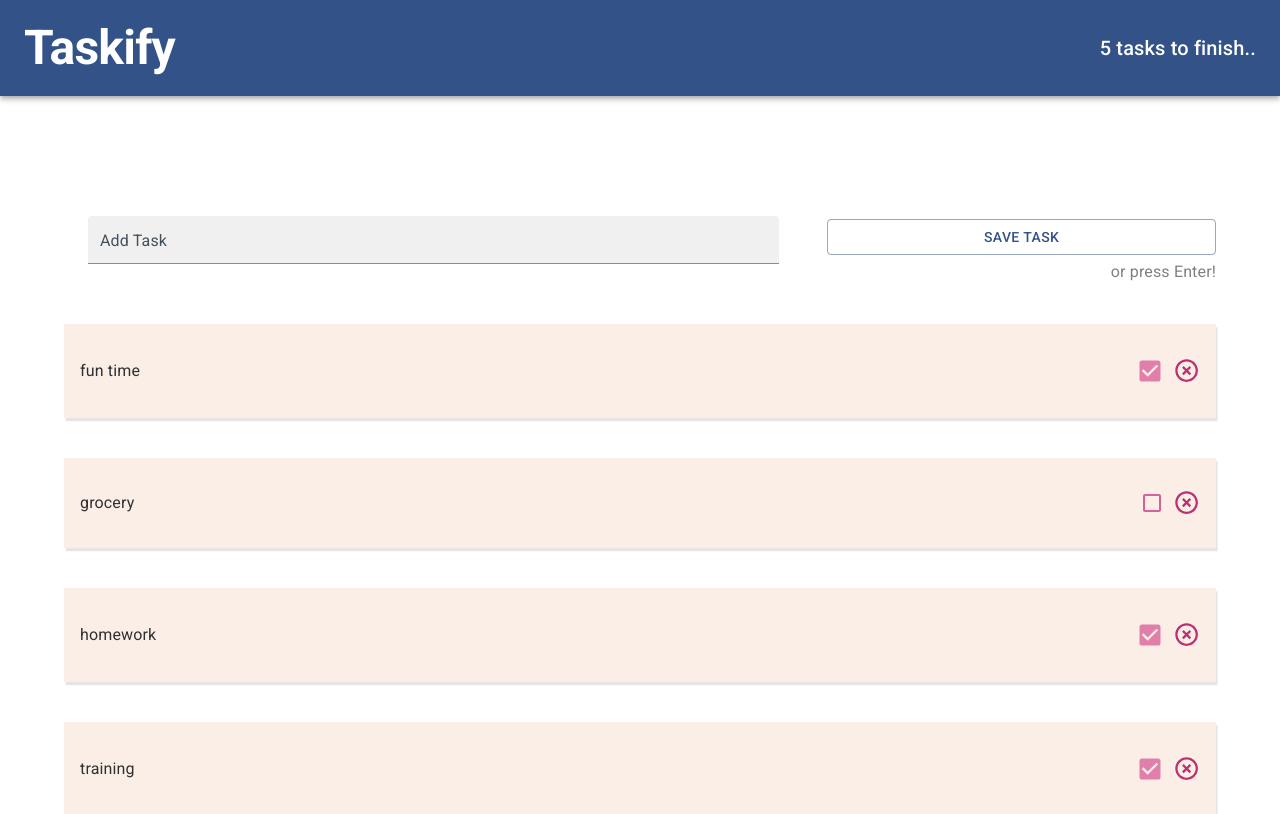
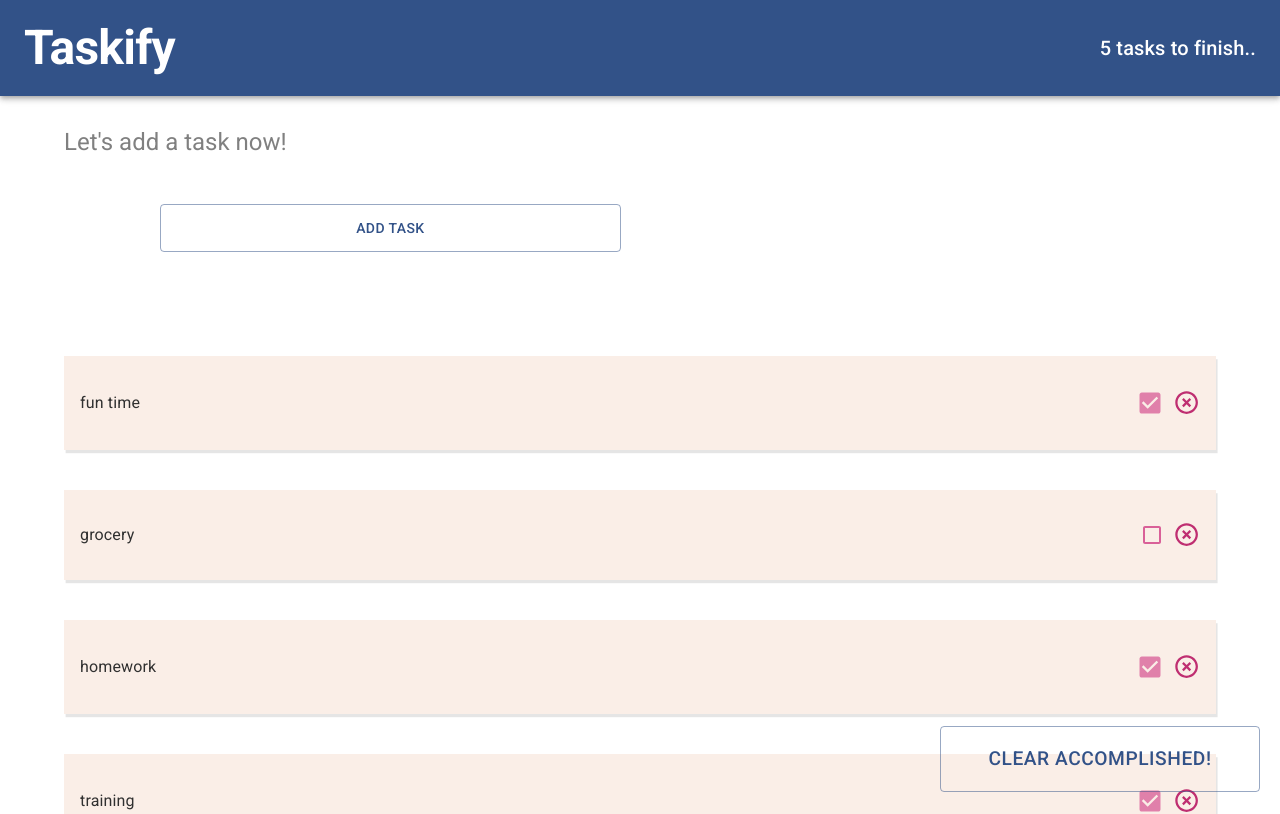
Before and after one commit to amrakhussein/Taskify-MUI, a React (Create React App) app: page / in a window 1280 px wide. Shown: the top 814 px of the page. Built offline with nearby package versions, Linux system fonts and the light colour scheme.

Commit message:
Feat & Styles: - todo modal feature added (pop up) - warning message upon empty string (mui component) - basic styles applied
more refactor & features to come

```diff
--- a/src/components/App.jsx
+++ b/src/components/App.jsx
@@ -1,11 +1,13 @@
 import React, { useState } from 'react'
 import todoData from '../todoData'
-import TaskListInput from './AppTask/TaskListInput'
 import theme from './AppTheme'
 import { createTheme, ThemeProvider } from '@mui/material/styles'
 import TaskListItem from './AppTask/TaskListItem'
+
 import { Box, Button, Tooltip } from '@mui/material'
 import Layout from './AppLayout/TheLayout'
+import TaskListCardAddNew from './AppTask/TaskListCardAddNew'
+
 export default function App() {
   // TODO
   // useLocalStorage hook
@@ -19,7 +21,8 @@ export default function App() {
   const [todos, setTodos] = useState(initialized)
   const { length: NumberOfTodos } = todos
 
-  const [noEmpty, setNoEmpty] = useState(null)
+  const [noEmpty, setNoEmpty] = useState(true)
+
 
   const handleChange = (id) => {
     let updatedTodos = todos.map((item) =>
@@ -30,14 +33,20 @@ export default function App() {
     setTodos(updatedTodos)
     //
   }
+
+  const validateInput = (text) => {
+    const { value } = text.target
+    //
+    if (value === '' || value === ' ' || value === undefined) {
+      setNoEmpty(true)
+    } else {
+      setNoEmpty(false)
+    }
+  }
+
   const addTodo = (userData) => {
-    //  TODO
-    // validate userInput useing Regex
-    if (userData === '' || userData === ' ')
-      return setNoEmpty('Add a valuable task!')
-    setNoEmpty(null)
 
-    //
+
     let todoData = [...todos]
     // TODO
     // use lib for handling unique IDs
@@ -64,7 +73,6 @@ export default function App() {
     setTodos(updatedTodos)
   }
 
-
   // indiviual todo tasks
   const todoItems = todos?.map((item) => (
     <TaskListItem
@@ -77,21 +85,43 @@ export default function App() {
 
   return (
     <ThemeProvider theme={appTheme}>
-      <Layout count={NumberOfTodos}>
-        <TaskListInput noEmpty={noEmpty}  addTodo={addTodo} />
-        <Box sx={{ maxHeight: '30rem',  }}>{todoItems}</Box>
-        <Tooltip disableFocusListener disableTouchListener title="Your checked tasks will be deleted when you press this button!">
+      <Layout count={NumberOfTodos} >
+        <TaskListCardAddNew
+          noEmpty={noEmpty}
+          setNoEmpty={setNoEmpty}
+          addTask={addTodo}
+          validateInput={validateInput}
+        />
+        <Box sx={{  height:'80%', }}>{todoItems}</Box>
 
+        </Layout>
+
+      <Box sx={{ display: 'flex', justifyContent: 'center', bgcolor:'green',  }}>
+        <Tooltip
+          disableFocusListener
+          disableTouchListener
+          title="Your checked tasks will be deleted when you press this button!"
+        >
           <Button
-          variant="contained"
+            variant="outlined"
             disabled={NumberOfTodos === 0 ? true : false}
-          sx={{ m: { xs: 4, sm: 4 }, mr: { xs: 0.3, }, float: 'right' }}
+            sx={{
+
+              p: { xs: 2, sm: 4 },
+              position: 'fixed',
+              width: {xs:'20rem',sm:'20rem'},
+              height: {xs:'2.4rem', sm:'0.8rem'},
+              bottom: 8,
+              right: 20,
+              textTransform: 'uppercase',
+              fontSize: '1.2rem',
+            }}
             onClick={handleFilter}
           >
             Clear accomplished!
           </Button>
         </Tooltip>
-      </Layout>
+            </Box>
     </ThemeProvider>
   )
 }
--- a/src/components/AppLayout/TheLayout.jsx
+++ b/src/components/AppLayout/TheLayout.jsx
@@ -7,7 +7,8 @@ export default function Layout({ children, count }) {
     <>
       <TheHeading count={count} />
 
-      <Container maxWidth='lg'  component="main">
+      <Container maxWidth='lg'  component="main" sx={{
+      }}>
         {children}
       </Container>
     </>
--- /dev/null
+++ b/src/components/AppTask/TaskListCardAddNew.jsx
@@ -0,0 +1,140 @@
+import * as React from 'react'
+import Button from '@mui/material/Button'
+import Dialog from '@mui/material/Dialog'
+// import DialogActions from '@mui/material/DialogActions'
+import DialogContent from '@mui/material/DialogContent'
+import DialogContentText from '@mui/material/DialogContentText'
+import DialogTitle from '@mui/material/DialogTitle'
+import useMediaQuery from '@mui/material/useMediaQuery'
+import { useTheme } from '@mui/material/styles'
+import TaskListCardInputBody from './TaskListCardInputBody'
+import { Alert, Box, Typography } from '@mui/material'
+
+export default function TaskListCardAddNew({
+  setNoEmpty,
+  noEmpty: checkEmptyTextMessage,
+  addTask,
+  validateInput,
+}) {
+  const [input, setInput] = React.useState('')
+  const handleInput = (evt) => {
+    //
+    validateInput(evt)
+    setInput(evt.target.value)
+  }
+  const [warningMsg, setWarningMsg] = React.useState('')
+
+  const handleSubmit = (evt) => {
+    //
+    checkEmptyTextMessage &&
+      setWarningMsg('Task cannot be empty - write someting!')
+
+    evt.preventDefault()
+    if (!checkEmptyTextMessage) {
+      addTask(input)
+      setInput('')
+      setWarningMsg('')
+      setNoEmpty(true)
+    }
+  }
+
+  const [open, setOpen] = React.useState(false)
+  const theme = useTheme()
+  const fullScreen = useMediaQuery(theme.breakpoints.down('lg'))
+
+  const handleClickOpen = () => {
+    setOpen(true)
+  }
+
+  const handleClose = () => {
+    setOpen(false)
+  }
+
+  return (
+    <Box sx={{ pt: '1rem' }}>
+      <Typography
+        variant="h3"
+        sx={{ fontSize: '1.5rem', mt: '1rem', color: 'GrayText' }}
+      >
+        Let's add a task now!
+      </Typography>
+      <Button
+        variant="outlined"
+        onClick={handleClickOpen}
+        sx={{
+          width: { xs: '80%', sm: '40%' },
+          height: { sm: '3rem' },
+          m: { xs: '1.5rem 1rem', sm: '3rem 6rem 4rem' },
+        }}
+      >
+        Add Task
+      </Button>
+      <Dialog
+        fullScreen={fullScreen}
+        open={open}
+        onClose={handleClose}
+        onSubmit={!checkEmptyTextMessage ? handleClose : null}
+        aria-labelledby="responsive-dialog-title"
+        sx={{
+          '& .css-13hpllb-MuiPaper-root-MuiDialog-paper': {
+            minWidth: '80%',
+            minHeight: '80%',
+          },
+        }}
+      >
+        {warningMsg && <Alert severity="warning">{warningMsg}</Alert>}
+        <DialogTitle id="responsive-dialog-title"></DialogTitle>
+        <Box sx={{ display: 'flex', justifyContent: 'space-between' }}>
+          <Box
+            component="form"
+            sx={{
+              display: 'flex',
+              justifyContent: 'center',
+              flexDirection: { xs: 'column' },
+              overflow: 'hidden',
+              position: 'absolute',
+              inset: 0,
+              '& > :not(style)': { my: 5, ml: { sm: 3 } },
+            }}
+            noValidate
+            autoComplete="on"
+            onSubmit={handleSubmit}
+          >
+            <DialogContent>
+              <DialogContentText>
+                <TaskListCardInputBody
+                  handleInput={handleInput}
+                  input={input}
+                />
+              </DialogContentText>
+            </DialogContent>
+
+            <Box
+              sx={{
+                display: 'flex',
+                justifyContent: 'space-around',
+                alignItems: 'center',
+              }}
+            >
+              {/* <DialogActions> */}
+
+              <Button onClick={handleClose} sx={{}}>
+                Go Back
+              </Button>
+
+              <Button
+                autoFocus
+                sx={{ display: 'inline-block' }}
+                variant="outlined"
+                type="submit"
+              >
+                Save Task
+              </Button>
+              {/* </DialogActions> */}
+            </Box>
+          </Box>
+        </Box>
+      </Dialog>
+    </Box>
+  )
+}
--- /dev/null
+++ b/src/components/AppTask/TaskListCardInputBody.jsx
@@ -0,0 +1,44 @@
+import React, { useState } from 'react'
+import Box from '@mui/material/Box'
+import TextField from '@mui/material/TextField'
+import {  Typography } from '@mui/material'
+
+
+export default function TaskListCardInputBody({
+  input,
+ handleInput,
+  noEmpty: checkEmptyTextMessage,
+}) {
+
+
+  return (
+    <>
+
+
+
+        <TextField
+          id="filled-basic"
+          label="Add Task"
+          variant="filled"
+          fullWidth
+          size="small"
+          value={input}
+          onChange={(evt) => handleInput(evt)}
+          sx={{
+            flexShrink: 0,
+            width: { xs: '100%', sm: '60%' },
+            input: {
+              '&:focus': {
+                color: 'GrayText',
+                fontStyle: 'italic',
+                fontWeight: '400',
+              },
+            },
+          }}
+        />
+
+
+
+    </>
+  )
+}
--- a/src/components/AppTask/TaskListInput.jsx
+++ /dev/null
@@ -1,82 +0,0 @@
-import React, { useState } from 'react'
-import Box from '@mui/material/Box'
-import TextField from '@mui/material/TextField'
-import { Button, Typography } from '@mui/material'
-
-export default function TaskListInput({
-  addTodo: addTask,
-  noEmpty: checkEmptyText,
-}) {
-  const [input, setInput] = useState('')
-  const handleInput = (evt) => setInput(evt.target.value)
-  const handleSubmit = (evt) => {
-    evt.preventDefault()
-    addTask(input)
-    setInput('')
-  }
-  return (
-    <>
-      <Typography variant="h5" sx={{ p: 4 }}>
-        {checkEmptyText}
-      </Typography>
-
-      {/* Add Task input */}
-      <Box
-        component="form"
-        sx={{
-          display: 'flex',
-          mt: { xs: -6, sm:2 },
-          mb: { xs: -5 },
-          flexDirection: { xs: 'column', sm: 'row' },
-          '& > :not(style)': { my: 5, ml: { sm: 3 } },
-        }}
-        noValidate
-        autoComplete="on"
-        onSubmit={handleSubmit}
-      >
-        <TextField
-          id="filled-basic"
-          label="Add Task"
-          variant="filled"
-          fullWidth
-          size="small"
-          value={input}
-          onChange={handleInput}
-          sx={{
-            flexShrink: 0,
-            width: { xs: '100%', sm: '60%' },
-            input: {
-              '&:focus': {
-                color: 'GrayText',
-                fontStyle: 'italic',
-                fontWeight: '400',
-              },
-            },
-          }}
-        />
-        <Box
-          sx={{ alignSelf: 'end', width: '100%', pt: { sm: 6 }, pl: { sm: 3 } }}
-        >
-          <Button
-            sx={{ display: 'inline-block', width: '100%', mt: { xs: -10 } }}
-            variant="outlined"
-            type="submit"
-          >
-            Save Task
-          </Button>
-          <Typography
-            variant="body"
-            sx={{
-              color: 'GrayText',
-              display: 'block',
-              textAlign: { xs: 'end' },
-              mt: { xs: -3.5 },
-            }}
-          >
-            or press Enter!
-          </Typography>
-        </Box>
-      </Box>
-    </>
-  )
-}
--- a/src/components/AppTheme.jsx
+++ b/src/components/AppTheme.jsx
@@ -24,6 +24,7 @@
     },
 
 
+
 }
 export default theme
 
```
Lines whose indentation alone changed are shown as unchanged.
